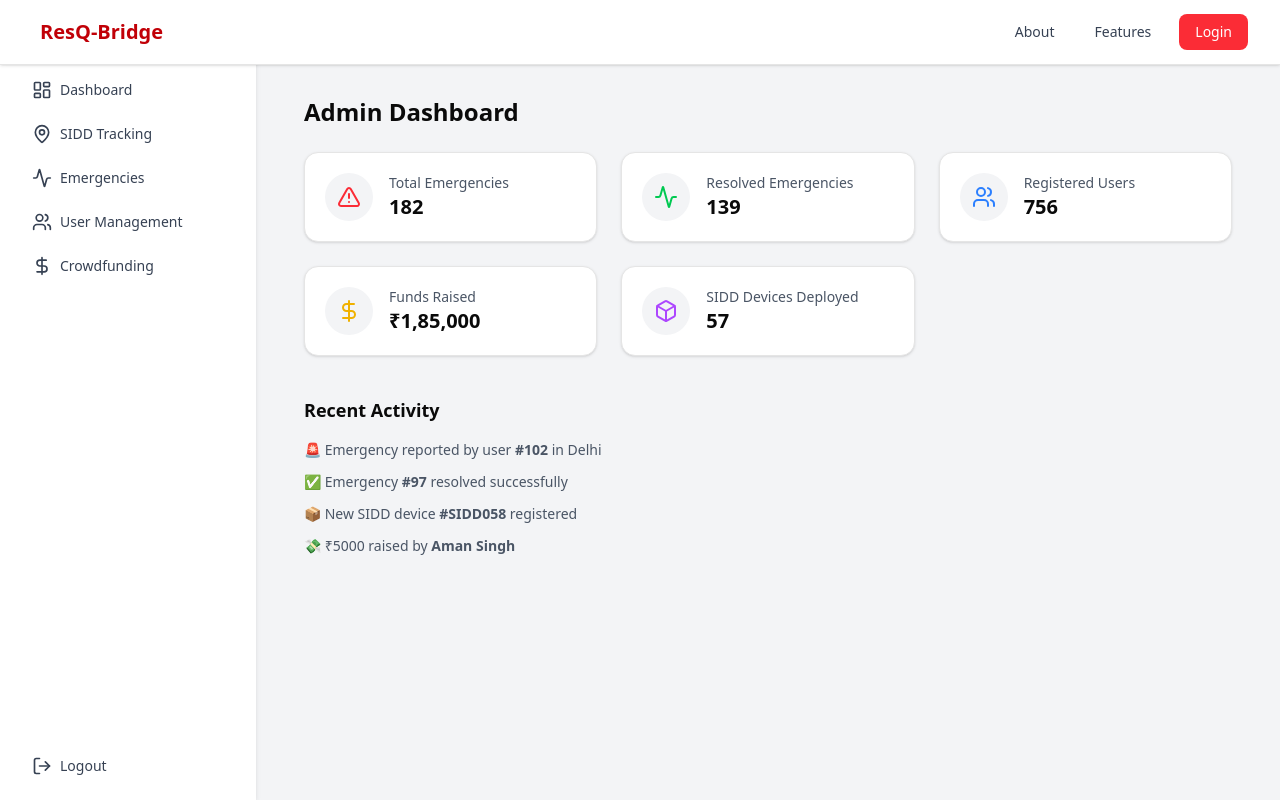
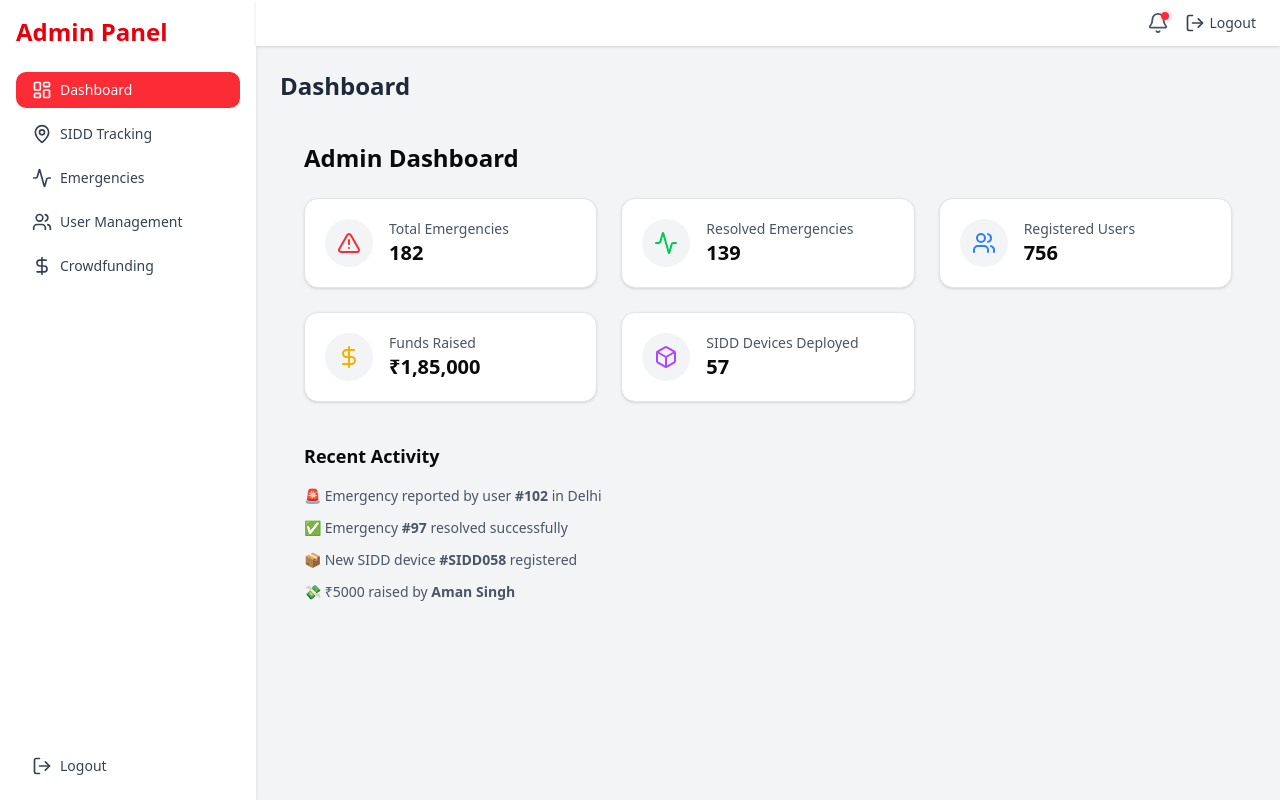
Before and after one commit to RG1208/ResQBridgeV3, a React (Vite) app in the folder Frontend/: page /admin/dashboard in a window 1280 px wide. Shown: the top 800 px of the page. Built offline with nearby package versions, Linux system fonts and the light colour scheme; sample sign-in values are in the browser's storage.

Commit message:
feat: Admin Dashboard

```diff
--- a/Frontend/src/App.tsx
+++ b/Frontend/src/App.tsx
@@ -14,30 +14,28 @@ import SIDDTracking from './adminDashboard/SiddTracking';
 import EmergencyManagement from './adminDashboard/EmergencyManagement';
 import UserManagement from './adminDashboard/UserManagement';
 import CrowdFunding from './adminDashboard/CrowdFunding';
-import Footer from './components/Footer';
-import Navbar from './components/Navbar';
+import PublicLayout from './components/PublicLayout';
 
 function App() {
   return (
     <Router>
-       <div className="min-h-screen bg-white flex flex-col">
-        <Navbar />
-        <main className="flex-grow"></main>
       <Routes>
-        {/* Public routes */}
-        <Route path="/login" element={<Login />} />
-        <Route path="/register" element={<Register />} />
-        <Route path="/" element={<Home />} />
-        <Route path="/about" element={<About />} />
-        <Route path="/features" element={<Features />} />
-        <Route path="/crowdfunding" element={<Crowdfunding />} />
+        {/* Public Layout routes */}
+        <Route element={<PublicLayout />}>
+          <Route path="/" element={<Home />} />
+          <Route path="/about" element={<About />} />
+          <Route path="/features" element={<Features />} />
+          <Route path="/crowdfunding" element={<Crowdfunding />} />
+          <Route path="/login" element={<Login />} />
+          <Route path="/register" element={<Register />} />
+        </Route>
 
-        {/* Protected routes */}
+        {/* Protected Admin routes */}
         <Route
           path="/admin/dashboard"
           element={
             <ProtectedRoute allowedRoles={['admin']}>
-              <AdminLayout />  {/* Use AdminLayout as the layout wrapper */}
+              <AdminLayout />
             </ProtectedRoute>
           }
         >
@@ -48,7 +46,7 @@ function App() {
           <Route path="crowdfunding" element={<CrowdFunding />} />
         </Route>
 
-
+        {/* Protected User route */}
         <Route
           path="/user/dashboard"
           element={
@@ -58,6 +56,7 @@ function App() {
           }
         />
 
+        {/* Protected Fleet route */}
         <Route
           path="/fleet/dashboard"
           element={
@@ -67,14 +66,10 @@ function App() {
           }
         />
 
-        {/* Redirect root to login */}
+        {/* Redirect root or invalid routes */}
         <Route path="/" element={<Navigate to="/login" replace />} />
-
-        {/* Catch all - redirect to login */}
         <Route path="*" element={<Navigate to="/login" replace />} />
       </Routes>
-      <Footer />
-      </div>
     </Router>
   );
 }
--- a/Frontend/src/adminDashboard/AdminLayout.tsx
+++ b/Frontend/src/adminDashboard/AdminLayout.tsx
@@ -1,16 +1,24 @@
 import React from 'react';
 import { Link, Outlet, useLocation } from 'react-router-dom';
-import { LayoutDashboard, MapPin, Users, Activity, DollarSign, LogOut } from 'lucide-react';
+import {
+  LayoutDashboard,
+  MapPin,
+  Users,
+  Activity,
+  DollarSign,
+  LogOut,
+} from 'lucide-react';
+import AdminNavbar from '@/components/AdminNavbar';
 
 const AdminLayout: React.FC = () => {
   const location = useLocation();
 
   const navItems = [
-    { name: 'Dashboard', path: '/admin', icon: <LayoutDashboard size={20} /> },
-    { name: 'SIDD Tracking', path: '/admin/sidd-tracking', icon: <MapPin size={20} /> },
-    { name: 'Emergencies', path: '/admin/emergencies', icon: <Activity size={20} /> },
-    { name: 'User Management', path: '/admin/users', icon: <Users size={20} /> },
-    { name: 'Crowdfunding', path: '/admin/crowdfunding', icon: <DollarSign size={20} /> },
+    { name: 'Dashboard', path: '/admin/dashboard', icon: <LayoutDashboard size={20} /> },
+    { name: 'SIDD Tracking', path: '/admin/dashboard/sidd-tracking', icon: <MapPin size={20} /> },
+    { name: 'Emergencies', path: '/admin/dashboard/emergencies', icon: <Activity size={20} /> },
+    { name: 'User Management', path: '/admin/dashboard/users', icon: <Users size={20} /> },
+    { name: 'Crowdfunding', path: '/admin/dashboard/crowdfunding', icon: <DollarSign size={20} /> },
   ];
 
   return (
@@ -49,17 +57,17 @@ const AdminLayout: React.FC = () => {
         </div>
       </aside>
 
-      {/* Main Content */}
-      <div className="flex-1 p-6">
-        {/* Top Bar (Optional) */}
-        <div className="mb-4">
-          <h1 className="text-2xl font-semibold text-gray-800">
+      {/* Main content area */}
+      <div className="flex-1 flex flex-col">
+        <AdminNavbar />
+
+        <main className="p-6 flex-1 overflow-y-auto">
+          <h1 className="text-2xl font-semibold text-gray-800 mb-4">
             {navItems.find((item) => location.pathname === item.path)?.name || 'Admin'}
           </h1>
-        </div>
 
-        {/* Page Content */}
-        <Outlet />
+          <Outlet />
+        </main>
       </div>
     </div>
   );
--- /dev/null
+++ b/Frontend/src/components/AdminNavbar.tsx
@@ -0,0 +1,29 @@
+import React from 'react';
+import { LogOut, Bell } from 'lucide-react';
+import { Link } from 'react-router-dom';
+
+const AdminNavbar: React.FC = () => {
+  return (
+    <header className="w-full bg-white shadow-sm px-6 py-3 flex justify-end items-center sticky top-0 z-50">
+      <div className="flex items-center gap-4">
+        {/* Notifications */}
+        <button className="relative text-gray-600 hover:text-red-600 transition">
+          <Bell size={22} />
+          <span className="absolute top-0 right-0 block h-2 w-2 rounded-full bg-red-500 animate-ping"></span>
+          <span className="absolute top-0 right-0 block h-2 w-2 rounded-full bg-red-500"></span>
+        </button>
+
+        {/* Logout */}
+        <Link
+          to="/"
+          className="flex items-center gap-1 text-sm font-medium text-gray-700 hover:text-red-600 transition"
+        >
+          <LogOut size={20} />
+          Logout
+        </Link>
+      </div>
+    </header>
+  );
+};
+
+export default AdminNavbar;
--- /dev/null
+++ b/Frontend/src/components/PublicLayout.tsx
@@ -0,0 +1,19 @@
+// components/PublicLayout.tsx
+import React from 'react';
+import Navbar from './Navbar';
+import Footer from './Footer';
+import { Outlet } from 'react-router-dom';
+
+const PublicLayout: React.FC = () => {
+  return (
+    <div className="min-h-screen bg-white flex flex-col">
+      <Navbar />
+      <main className="flex-grow">
+        <Outlet />
+      </main>
+      <Footer />
+    </div>
+  );
+};
+
+export default PublicLayout;
```
Also changed, not shown: 2 other files (tests, documents, lock files or other folders).
